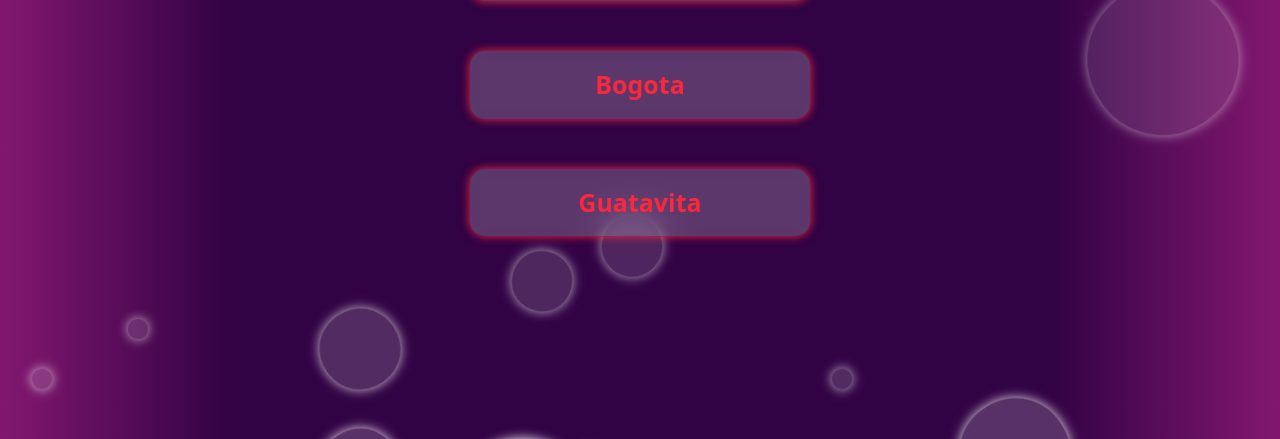
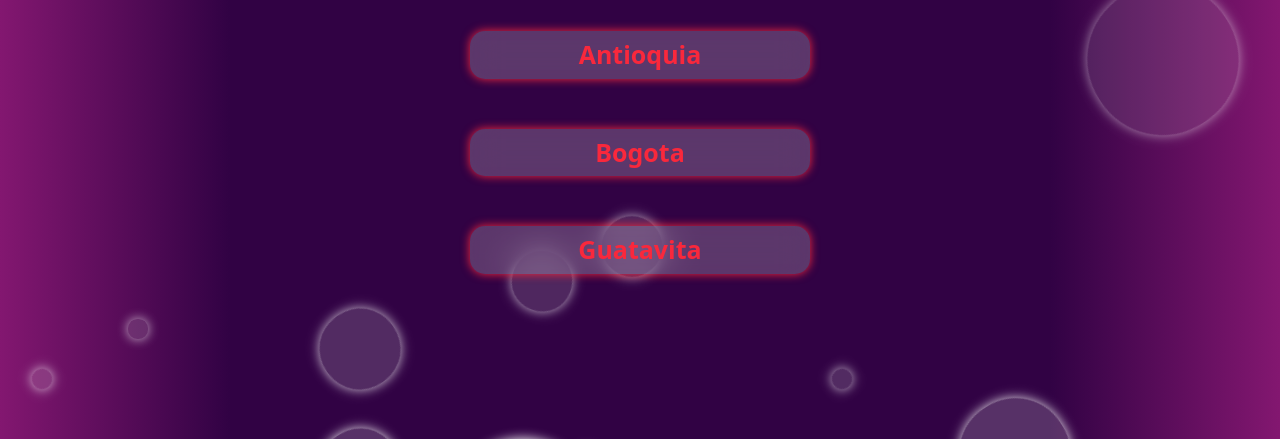
Before and after one commit to jordonez19/links-experimental-style, a plain HTML site: page index.html in a window 1280 px wide. Shown: the part 361-800 px from the top of the page. Drawn offline with nearby package versions, Linux system fonts and the light colour scheme.

Commit message:
trio bar

```diff
--- a/index.html
+++ b/index.html
@@ -19,9 +19,17 @@
         <div class="context">
                 <img src="./logos/exps.png" alt="">
                 <div class="d-flex flex-column">
-                        <div class="botoncito b-radius"><a
-                                        href="https://www.instagram.com/experimental.style.beer/"><i
+                        <div class="botoncito b-radius"><a href="https://www.instagram.com/experimental.style.beer/"><i
                                                 class="fa-brands fa-instagram"></i> Instagram</a></div>
+                        <div class=" b-radius">
+                                <button class="botoncito b-radius primario dropdown" type="button"
+                                        id="dropdownMenuButton" data-bs-toggle="dropdown" aria-expanded="false">
+                                        Antioquia
+                                </button>
+                                <ul class="dropdown-menu primario" aria-labelledby="dropdownMenuButton">
+                                        <li><a class="dropdown-item " href="./sitios/trio-cafe-bar.html">Trio Cafe Bar 1999</a></li>
+                                </ul>
+                        </div>
                         <div class=" b-radius">
                                 <button class="botoncito b-radius primario dropdown" type="button"
                                         id="dropdownMenuButton" data-bs-toggle="dropdown" aria-expanded="false">
@@ -50,7 +58,8 @@
                                 <ul class="dropdown-menu primario" aria-labelledby="dropdownMenuButton">
                                         <li><a class="dropdown-item " href="./sitios/laEmabajada.html">La embajada
                                                         criolla col</a></li>
-                                        <li><a class="dropdown-item " href="./sitios/guatamonaco.html">guatamonaco</a></li>
+                                        <li><a class="dropdown-item " href="./sitios/guatamonaco.html">guatamonaco</a>
+                                        </li>
                                         <li><a class="dropdown-item "
                                                         href="./sitios/magoGourtmet.html">elmago.gourmet</a></li>
                                         <li><a class="dropdown-item "
--- a/style.css
+++ b/style.css
@@ -20,7 +20,7 @@ body{
 
 .botoncito{
     margin: 25px auto;
-    padding: 15px;
+    padding: 5px;
     background: rgba(255, 255, 255, 0.21);
     border-radius: 16px;
     box-shadow: 0 4px 30px rgba(0, 0, 0, 0.1);
```
